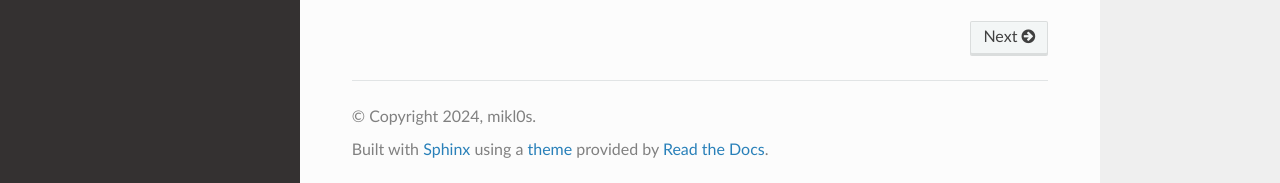
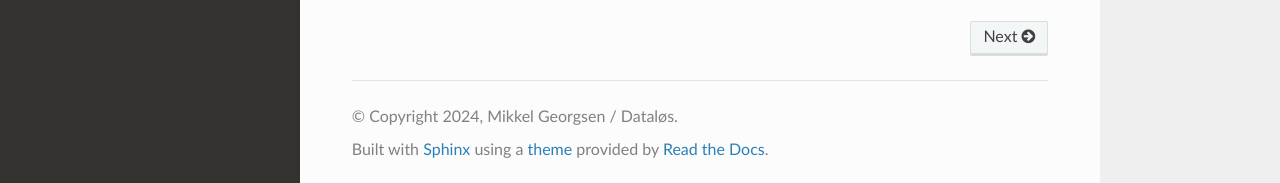
Before and after one commit to mikl0s/LG3K, a Sphinx documentation site: the page built from docs/index.rst, in a window 1280 px wide and 900 px high, scrolled down 10282 px. Shown: the part 714-897 px from the top of the window. Built offline with Sphinx 7.4.7 and the Read the Docs theme 3.1.0, drawn with Linux system fonts in a browser that asks for light colours; some of the changed text lies outside the part shown.

Commit message:
chore: Update copyright and contact information to Mikkel Georgsen / Dataløs

```diff
--- a/docs/conf.py
+++ b/docs/conf.py
@@ -7,8 +7,8 @@ sys.path.insert(0, os.path.abspath(".."))
 
 # Project information
 project = "LG3K"
-copyright = "2024, mikl0s"
-author = "mikl0s"
+copyright = "2024, Mikkel Georgsen / Dataløs"
+author = "Mikkel Georgsen"
 
 # The full version, including alpha/beta/rc tags
 release = "0.6.7"
--- a/lg3k/__init__.py
+++ b/lg3k/__init__.py
@@ -3,5 +3,5 @@
 from .main import load_modules
 
 __version__ = "0.6.7"
-__author__ = "mikl0s"
+__author__ = "Mikkel Georgsen"
 __all__ = ["load_modules"]
--- a/setup.py
+++ b/setup.py
@@ -11,8 +11,8 @@ setup(
     long_description=long_description,
     long_description_content_type="text/markdown",
     version="0.6.7",
-    author="mikl0s",
-    author_email="lg3k@dataloes.dk",
+    author="Mikkel Georgsen",
+    author_email="lg3k@datalos.dk",
     url="https://github.com/mikl0s/LG3K",
     packages=find_packages(exclude=["tests*", "docs*"]),
     install_requires=[
```
Also changed, not shown: README.md (+1 -1 lines).
